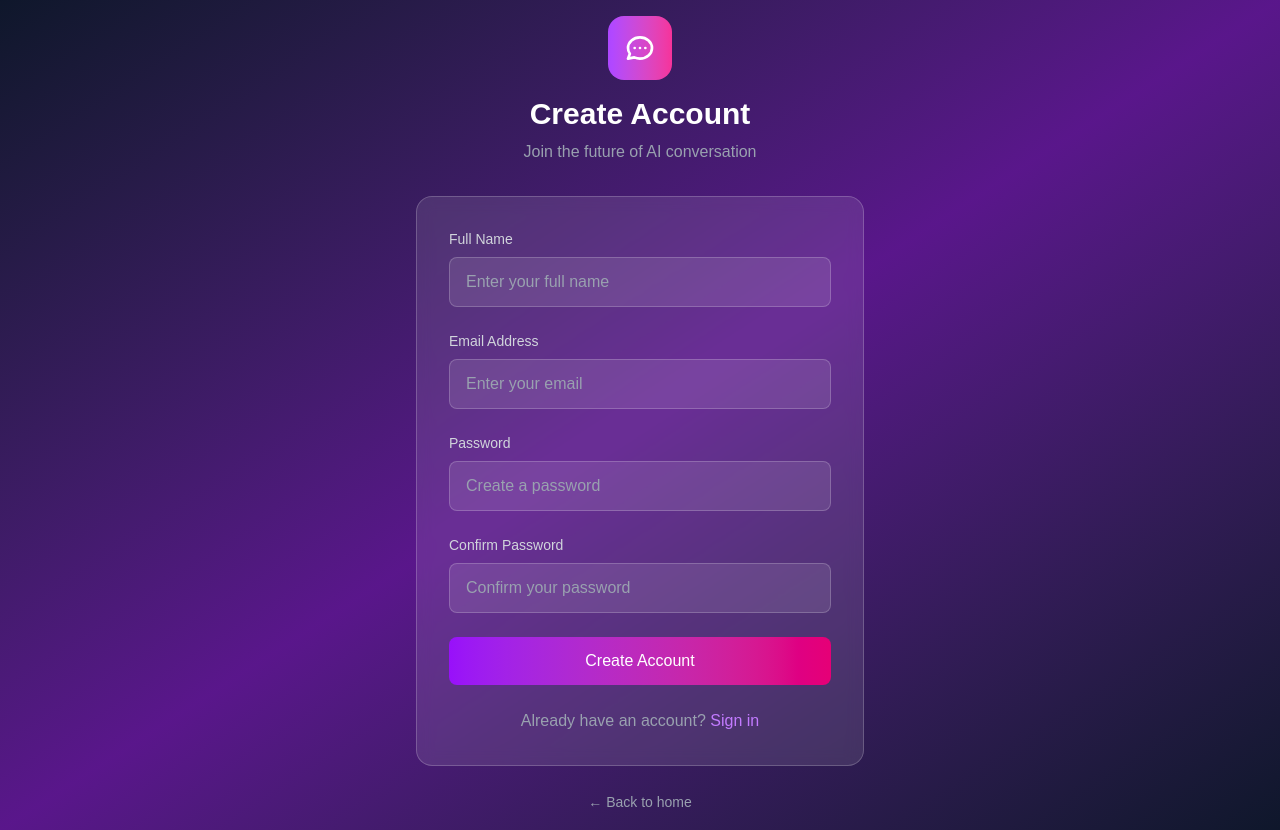
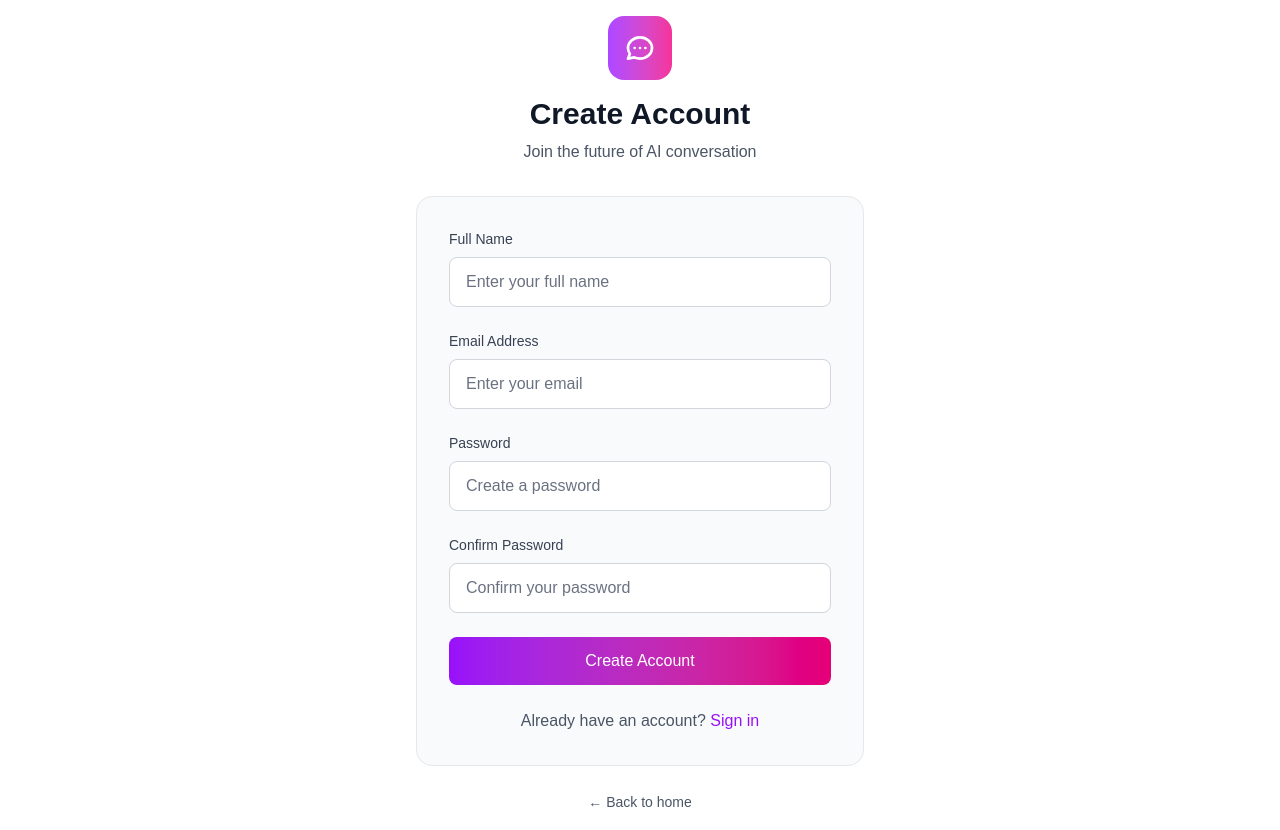
Before and after one commit to prag-sharmaa/mockscreen, a Next.js app: page /signup in a window 1280 px wide. Built offline with nearby package versions, Linux system fonts and the light colour scheme.

Commit message:
Update: Auth Page theme changes

```diff
--- a/src/app/(auth)/login/page.tsx
+++ b/src/app/(auth)/login/page.tsx
@@ -62,7 +62,7 @@ const LoginPage = () => {
   };
 
   return (
-    <div className="min-h-screen bg-gradient-to-br from-slate-900 via-purple-900 to-slate-900 flex items-center justify-center p-4">
+    <div className="min-h-screen bg-white flex items-center justify-center p-4">
       <div className="w-full max-w-md">
         {/* Logo */}
         <div className="text-center mb-8">
@@ -71,21 +71,21 @@ const LoginPage = () => {
               <path strokeLinecap="round" strokeLinejoin="round" strokeWidth={2} d="M8 12h.01M12 12h.01M16 12h.01M21 12c0 4.418-4.03 8-9 8a9.863 9.863 0 01-4.255-.949L3 20l1.395-3.72C3.512 15.042 3 13.574 3 12c0-4.418 4.03-8 9-8s9 3.582 9 8z" />
             </svg>
           </div>
-          <h2 className="text-3xl font-bold text-white">Welcome Back</h2>
-          <p className="text-gray-400 mt-2">Sign in to continue chatting</p>
+          <h2 className="text-3xl font-bold text-gray-900">Welcome Back</h2>
+          <p className="text-gray-600 mt-2">Sign in to continue chatting</p>
         </div>
 
         {/* Form */}
-        <div className="bg-white/10 backdrop-blur-sm rounded-2xl p-8 border border-white/20">
+        <div className="bg-gray-50 rounded-2xl p-8 border border-gray-200">
           {successMessage && (
-            <div className="bg-green-500/20 border border-green-500/50 rounded-lg p-4 mb-6">
-              <p className="text-green-400 text-sm">{successMessage}</p>
+            <div className="bg-green-50 border border-green-200 rounded-lg p-4 mb-6">
+              <p className="text-green-700 text-sm">{successMessage}</p>
             </div>
           )}
 
           <form onSubmit={handleSubmit} className="space-y-6">
             <div>
-              <label htmlFor="email" className="block text-sm font-medium text-gray-300 mb-2">
+              <label htmlFor="email" className="block text-sm font-medium text-gray-700 mb-2">
                 Email Address
               </label>
               <input
@@ -93,7 +93,7 @@ const LoginPage = () => {
                 name="email"
                 type="email"
                 required
-                className="w-full px-4 py-3 bg-white/10 border border-white/20 rounded-lg text-white placeholder-gray-400 focus:outline-none focus:ring-2 focus:ring-purple-500 focus:border-transparent transition-all"
+                className="w-full px-4 py-3 bg-white border border-gray-300 rounded-lg text-gray-900 placeholder-gray-500 focus:outline-none focus:ring-2 focus:ring-purple-500 focus:border-transparent transition-all"
                 placeholder="Enter your email"
                 value={formData.email}
                 onChange={handleChange}
@@ -101,7 +101,7 @@ const LoginPage = () => {
             </div>
 
             <div>
-              <label htmlFor="password" className="block text-sm font-medium text-gray-300 mb-2">
+              <label htmlFor="password" className="block text-sm font-medium text-gray-700 mb-2">
                 Password
               </label>
               <input
@@ -109,7 +109,7 @@ const LoginPage = () => {
                 name="password"
                 type="password"
                 required
-                className="w-full px-4 py-3 bg-white/10 border border-white/20 rounded-lg text-white placeholder-gray-400 focus:outline-none focus:ring-2 focus:ring-purple-500 focus:border-transparent transition-all"
+                className="w-full px-4 py-3 bg-white border border-gray-300 rounded-lg text-gray-900 placeholder-gray-500 focus:outline-none focus:ring-2 focus:ring-purple-500 focus:border-transparent transition-all"
                 placeholder="Enter your password"
                 value={formData.password}
                 onChange={handleChange}
@@ -117,8 +117,8 @@ const LoginPage = () => {
             </div>
 
             {error && (
-              <div className="bg-red-500/20 border border-red-500/50 rounded-lg p-4">
-                <p className="text-red-400 text-sm">{error}</p>
+              <div className="bg-red-50 border border-red-200 rounded-lg p-4">
+                <p className="text-red-700 text-sm">{error}</p>
               </div>
             )}
 
@@ -142,9 +142,9 @@ const LoginPage = () => {
           </form>
 
           <div className="mt-6 text-center">
-            <p className="text-gray-400">
+            <p className="text-gray-600">
               Don't have an account?{' '}
-              <Link href="/signup" className="text-purple-400 hover:text-purple-300 font-medium transition-colors">
+              <Link href="/signup" className="text-purple-600 hover:text-purple-700 font-medium transition-colors">
                 Sign up
               </Link>
             </p>
@@ -153,7 +153,7 @@ const LoginPage = () => {
 
         {/* Back to home */}
         <div className="text-center mt-6">
-          <Link href="/" className="text-gray-400 hover:text-white transition-colors text-sm">
+          <Link href="/" className="text-gray-600 hover:text-gray-900 transition-colors text-sm">
             ← Back to home
           </Link>
         </div>
--- a/src/app/(auth)/signup/page.tsx
+++ b/src/app/(auth)/signup/page.tsx
@@ -68,7 +68,7 @@ const SignupPage = () => {
   };
 
   return (
-    <div className="min-h-screen bg-gradient-to-br from-slate-900 via-purple-900 to-slate-900 flex items-center justify-center p-4">
+    <div className="min-h-screen bg-white flex items-center justify-center p-4">
       <div className="w-full max-w-md">
         {/* Logo */}
         <div className="text-center mb-8">
@@ -77,15 +77,15 @@ const SignupPage = () => {
               <path strokeLinecap="round" strokeLinejoin="round" strokeWidth={2} d="M8 12h.01M12 12h.01M16 12h.01M21 12c0 4.418-4.03 8-9 8a9.863 9.863 0 01-4.255-.949L3 20l1.395-3.72C3.512 15.042 3 13.574 3 12c0-4.418 4.03-8 9-8s9 3.582 9 8z" />
             </svg>
           </div>
-          <h2 className="text-3xl font-bold text-white">Create Account</h2>
-          <p className="text-gray-400 mt-2">Join the future of AI conversation</p>
+          <h2 className="text-3xl font-bold text-gray-900">Create Account</h2>
+          <p className="text-gray-600 mt-2">Join the future of AI conversation</p>
         </div>
 
         {/* Form */}
-        <div className="bg-white/10 backdrop-blur-sm rounded-2xl p-8 border border-white/20">
+        <div className="bg-gray-50 rounded-2xl p-8 border border-gray-200">
           <form onSubmit={handleSubmit} className="space-y-6">
             <div>
-              <label htmlFor="name" className="block text-sm font-medium text-gray-300 mb-2">
+              <label htmlFor="name" className="block text-sm font-medium text-gray-700 mb-2">
                 Full Name
               </label>
               <input
@@ -93,7 +93,7 @@ const SignupPage = () => {
                 name="name"
                 type="text"
                 required
-                className="w-full px-4 py-3 bg-white/10 border border-white/20 rounded-lg text-white placeholder-gray-400 focus:outline-none focus:ring-2 focus:ring-purple-500 focus:border-transparent transition-all"
+                className="w-full px-4 py-3 bg-white border border-gray-300 rounded-lg text-gray-900 placeholder-gray-500 focus:outline-none focus:ring-2 focus:ring-purple-500 focus:border-transparent transition-all"
                 placeholder="Enter your full name"
                 value={formData.name}
                 onChange={handleChange}
@@ -101,7 +101,7 @@ const SignupPage = () => {
             </div>
 
             <div>
-              <label htmlFor="email" className="block text-sm font-medium text-gray-300 mb-2">
+              <label htmlFor="email" className="block text-sm font-medium text-gray-700 mb-2">
                 Email Address
               </label>
               <input
@@ -109,7 +109,7 @@ const SignupPage = () => {
                 name="email"
                 type="email"
                 required
-                className="w-full px-4 py-3 bg-white/10 border border-white/20 rounded-lg text-white placeholder-gray-400 focus:outline-none focus:ring-2 focus:ring-purple-500 focus:border-transparent transition-all"
+                className="w-full px-4 py-3 bg-white border border-gray-300 rounded-lg text-gray-900 placeholder-gray-500 focus:outline-none focus:ring-2 focus:ring-purple-500 focus:border-transparent transition-all"
                 placeholder="Enter your email"
                 value={formData.email}
                 onChange={handleChange}
@@ -117,7 +117,7 @@ const SignupPage = () => {
             </div>
 
             <div>
-              <label htmlFor="password" className="block text-sm font-medium text-gray-300 mb-2">
+              <label htmlFor="password" className="block text-sm font-medium text-gray-700 mb-2">
                 Password
               </label>
               <input
@@ -125,7 +125,7 @@ const SignupPage = () => {
                 name="password"
                 type="password"
                 required
-                className="w-full px-4 py-3 bg-white/10 border border-white/20 rounded-lg text-white placeholder-gray-400 focus:outline-none focus:ring-2 focus:ring-purple-500 focus:border-transparent transition-all"
+                className="w-full px-4 py-3 bg-white border border-gray-300 rounded-lg text-gray-900 placeholder-gray-500 focus:outline-none focus:ring-2 focus:ring-purple-500 focus:border-transparent transition-all"
                 placeholder="Create a password"
                 value={formData.password}
                 onChange={handleChange}
@@ -133,7 +133,7 @@ const SignupPage = () => {
             </div>
 
             <div>
-              <label htmlFor="confirmPassword" className="block text-sm font-medium text-gray-300 mb-2">
+              <label htmlFor="confirmPassword" className="block text-sm font-medium text-gray-700 mb-2">
                 Confirm Password
               </label>
               <input
@@ -141,7 +141,7 @@ const SignupPage = () => {
                 name="confirmPassword"
                 type="password"
                 required
-                className="w-full px-4 py-3 bg-white/10 border border-white/20 rounded-lg text-white placeholder-gray-400 focus:outline-none focus:ring-2 focus:ring-purple-500 focus:border-transparent transition-all"
+                className="w-full px-4 py-3 bg-white border border-gray-300 rounded-lg text-gray-900 placeholder-gray-500 focus:outline-none focus:ring-2 focus:ring-purple-500 focus:border-transparent transition-all"
                 placeholder="Confirm your password"
                 value={formData.confirmPassword}
                 onChange={handleChange}
@@ -149,8 +149,8 @@ const SignupPage = () => {
             </div>
 
             {error && (
-              <div className="bg-red-500/20 border border-red-500/50 rounded-lg p-4">
-                <p className="text-red-400 text-sm">{error}</p>
+              <div className="bg-red-50 border border-red-200 rounded-lg p-4">
+                <p className="text-red-700 text-sm">{error}</p>
               </div>
             )}
 
@@ -174,9 +174,9 @@ const SignupPage = () => {
           </form>
 
           <div className="mt-6 text-center">
-            <p className="text-gray-400">
+            <p className="text-gray-600">
               Already have an account?{' '}
-              <Link href="/login" className="text-purple-400 hover:text-purple-300 font-medium transition-colors">
+              <Link href="/login" className="text-purple-600 hover:text-purple-700 font-medium transition-colors">
                 Sign in
               </Link>
             </p>
@@ -185,7 +185,7 @@ const SignupPage = () => {
 
         {/* Back to home */}
         <div className="text-center mt-6">
-          <Link href="/" className="text-gray-400 hover:text-white transition-colors text-sm">
+          <Link href="/" className="text-gray-600 hover:text-gray-900 transition-colors text-sm">
             ← Back to home
           </Link>
         </div>
```
Also changed, not shown: src/app/page.tsx (+17 -17 lines).
